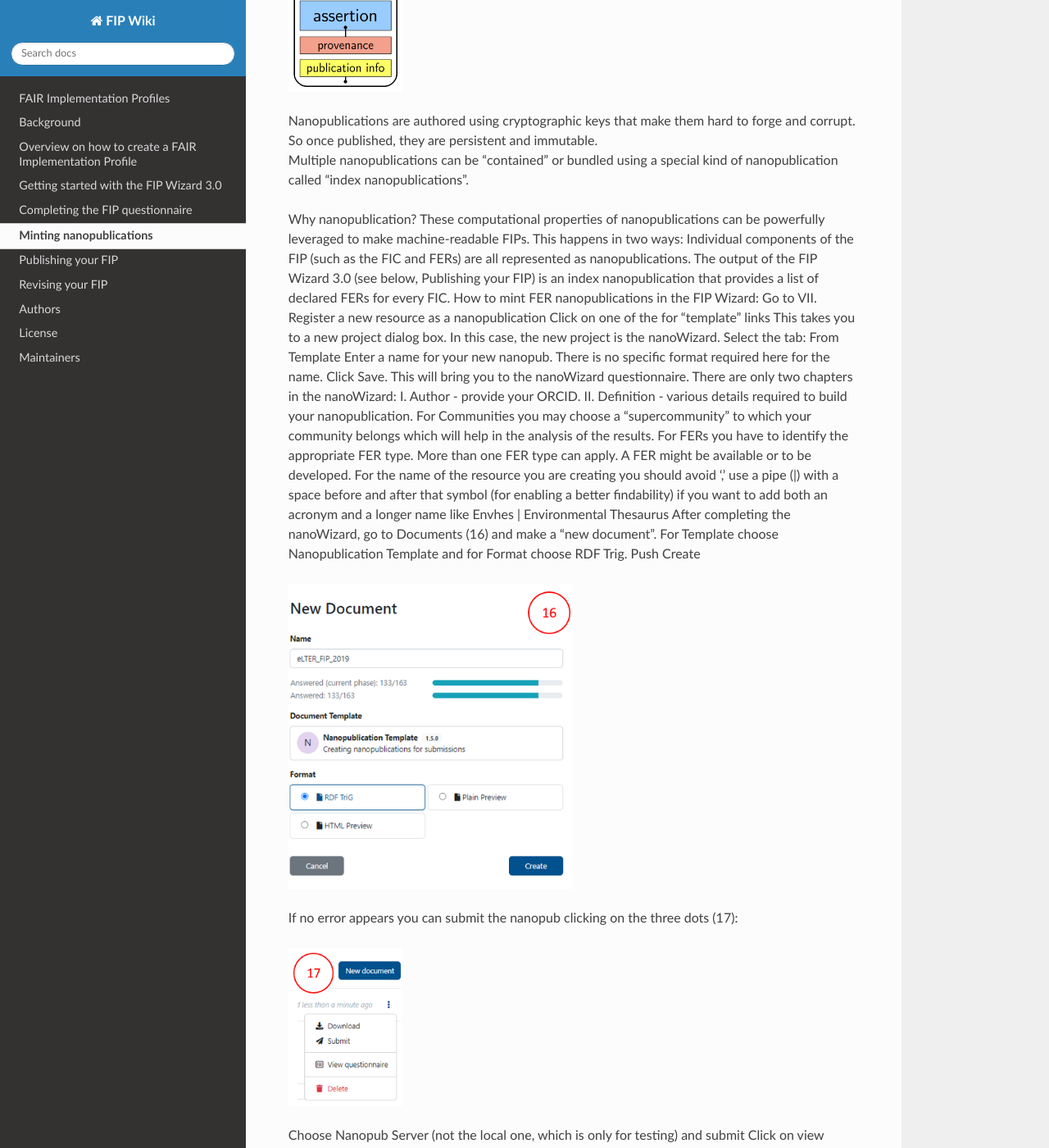
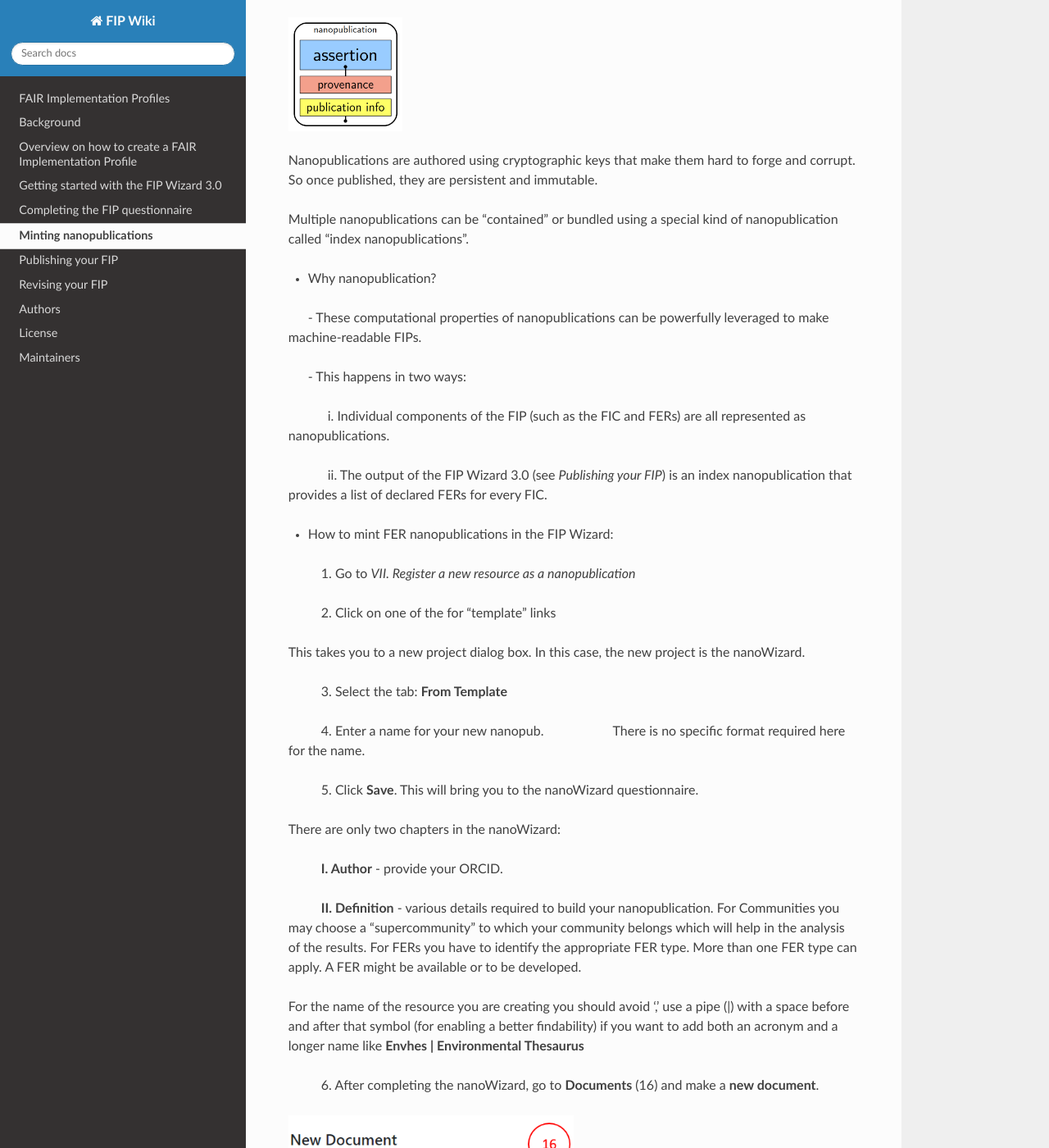
Before and after one commit to gofair-foundation/fip, a Sphinx documentation site: the page built from docs/MintingNanopublications.md, in a window 1280 px wide and 1400 px high, scrolled down 283 px. Shown: the whole window at 82% size. Built offline with Sphinx 7.4.7 and the Read the Docs theme 2.0.0, drawn with Linux system fonts in a browser that asks for light colours; some of the changed text lies outside the part shown.

Commit message:
MintingNanopublications.md

```diff
--- a/docs/MintingNanopublications.md
+++ b/docs/MintingNanopublications.md
@@ -1,46 +1,69 @@
 # Minting nanopublications
+- What is a nanopublication?
 
-What is a nanopublication?
-A nanopublication is a unitary assertion about the world with associated metadata, rendered in machine-readable form, and all of this having a globally unique, persistent and resolvable identifer (see [here](https://nanopub.org/wordpress/) and [here](https://peerj.com/articles/cs-387/)).
+A nanopublication is a unitary assertion about the world with associated metadata, rendered in machine-readable form, and all of this having a globally unique, persistent and resolvable identifer (see [here](https://www.brokenlink.com/) and [here](https://peerj.com/articles/cs-387/)).
 
 <p align="left"><img src="./_static/img/fipwug_ch3_img16flat.png" width="20%"></p>
 
 Nanopublications are authored using cryptographic keys that make them hard to forge and corrupt. So once published, they are persistent and immutable.
+
 Multiple nanopublications can be “contained” or bundled using a special kind of nanopublication called “index nanopublications”.
 
-Why nanopublication?
-These computational properties of nanopublications can be powerfully leveraged to make machine-readable FIPs.
-This happens in two ways:
-Individual components of the FIP (such as the FIC and FERs) are all represented as nanopublications.
-The output of the FIP Wizard 3.0 (see below, Publishing your FIP) is an index nanopublication that provides a list of declared FERs for every FIC.
-How to mint FER nanopublications in the FIP Wizard:
-Go to VII. Register a new resource as a nanopublication
-Click on one of the for “template” links
+- Why nanopublication?
+
+&ensp;&ensp;&ensp;-	These computational properties of nanopublications can be powerfully leveraged to make machine-readable FIPs.
+
+&ensp;&ensp;&ensp;-	This happens in two ways:
+
+&ensp;&ensp;&ensp;&ensp;&ensp;&ensp;i.	Individual components of the FIP (such as the FIC and FERs) are all represented as nanopublications.
+
+&ensp;&ensp;&ensp;&ensp;&ensp;&ensp;ii.	The output of the FIP Wizard 3.0 (see *Publishing your FIP*) is an index nanopublication that provides a list of declared FERs for every FIC.
+
+- How to mint FER nanopublications in the FIP Wizard:
+
+&ensp;&ensp;&ensp;&ensp;&ensp;1. Go to *VII. Register a new resource as a nanopublication*
+
+&ensp;&ensp;&ensp;&ensp;&ensp;2. Click on one of the for “template” links
+
 This takes you to a new project dialog box. In this case, the new project is the nanoWizard.
-Select the tab: From Template
-Enter a name for your new nanopub.
-There is no specific format required here for the name.
-Click Save. This will bring you to the nanoWizard questionnaire.
+
+&ensp;&ensp;&ensp;&ensp;&ensp;3. Select the tab: **From Template**
+
+&ensp;&ensp;&ensp;&ensp;&ensp;4. Enter a name for your new nanopub.
+&ensp;&ensp;&ensp;&ensp;&ensp;&ensp;&ensp;&ensp;&ensp;&ensp;There is no speciﬁc format required here for the name.
+
+&ensp;&ensp;&ensp;&ensp;&ensp;5. Click **Save**. This will bring you to the nanoWizard questionnaire.
+
 There are only two chapters in the nanoWizard:
-I. Author - provide your ORCID.
-II. Definition - various details required to build your nanopublication. For Communities you may choose a “supercommunity” to which your community belongs which will help in the analysis of  the results. For FERs you have to identify the appropriate FER type. More than one FER type can apply. A FER might be available or to be developed.
-For the name of the resource you are creating you should avoid ‘,’ use a pipe (|) with a space before and after that symbol (for enabling a better findability) if you want to add both an acronym and a longer name like Envhes | Environmental Thesaurus
-After completing the nanoWizard, go to Documents (16) and make a “new document”.
-For Template choose Nanopublication Template and for Format choose RDF Trig.
-Push Create
+
+&ensp;&ensp;&ensp;&ensp;&ensp;**I. Author** - provide your ORCID.
+
+&ensp;&ensp;&ensp;&ensp;&ensp;**II. Deﬁnition** - various details required to build your nanopublication. For Communities you may choose a “supercommunity” to which your community belongs which will help in the analysis of the results. For FERs you have to identify the appropriate FER type. More than one FER type can apply. A FER might be available or to be developed.
+
+For the name of the resource you are creating you should avoid ‘,’ use a pipe (|) with a space before and after that symbol (for enabling a better ﬁndability) if you want to add both an acronym and a longer name like **Envhes | Environmental Thesaurus**
+
+&ensp;&ensp;&ensp;&ensp;&ensp;6. After completing the nanoWizard, go to **Documents** (16) and make a **new document**.
 
 <p align="left"><img src="./_static/img/fipwug_ch3_img16.png" width="50%"></p>
 
+&ensp;&ensp;&ensp;&ensp;&ensp;7. For Template choose **Nanopublication Template** and for Format choose **RDF Trig**.
+
+&ensp;&ensp;&ensp;&ensp;&ensp;8. Push **Create**.
+
 If no error appears you can submit the nanopub clicking on the three dots (17):
+
+&ensp;&ensp;&ensp;&ensp;&ensp;9. Choose **Nanopub Server** (not the local one, which is only for testing) and **submit**
+
+&ensp;&ensp;&ensp;&ensp;&ensp;10. Click on **view submission**.
+
+You will view the submission as a FER nanopub (18), the persistent identiﬁer (nanopub URI) is highlighted in yellow.
 
 <p align="left"><img src="./_static/img/fipwug_ch3_img17.png" width="20%"></p>
 
-Choose Nanopub Server (not the local one, which is only for testing) and submit
-Click on view submission
-You will view the submission as a FER nanopub (18), the persistent identifier (nanopub URI) is highlighted in yellow
+This FER will now appear, automatically, in the drop downs of the question where the FER type is expected (e.g. identiﬁer for F1).
 
-<p align="left"><img src="./_static/img/fipwug_ch3_img18.png" width="70%"></p>
+The newly created FER will not yet have a GFF qualiﬁcation, as this review process will take a few days. If it is not accepted you will get a notiﬁcation about the reason.
 
-This FER will now appear, automatically, in the drop downs of the question where the FER type is expected (e.g. identifier for F1).
-The newly created FER will not yet have a GFF qualification, as this review process will take a few days. If it is not accepted you will get a notification about the reason.
-You can, however, already use the FER before it gets a qualification.
+You can, however, already use the FER before it gets a qualiﬁcation.
+
+<p align="left"><img src="./_static/img/fipwug_ch3_img18.png" width="50%"></p>
```
